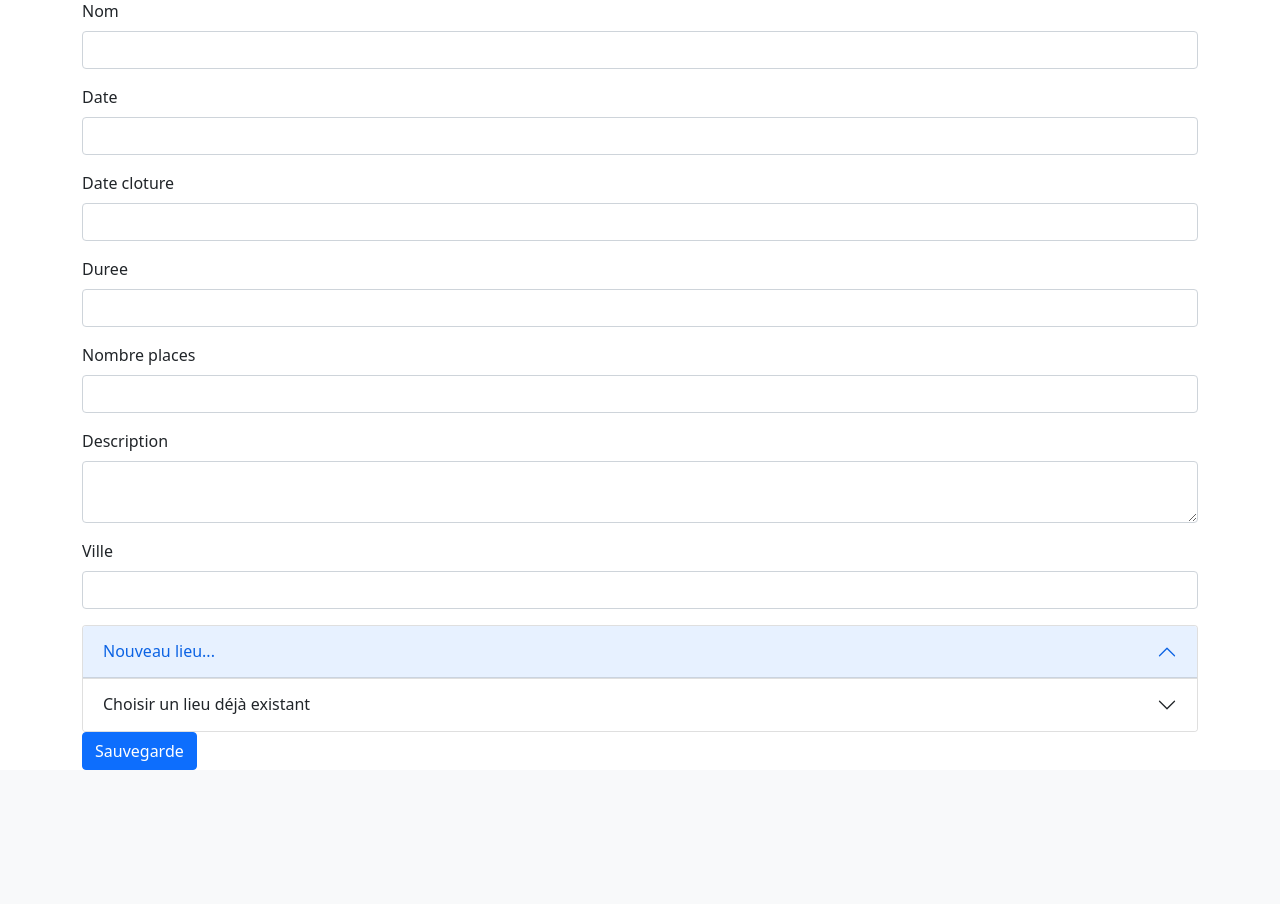
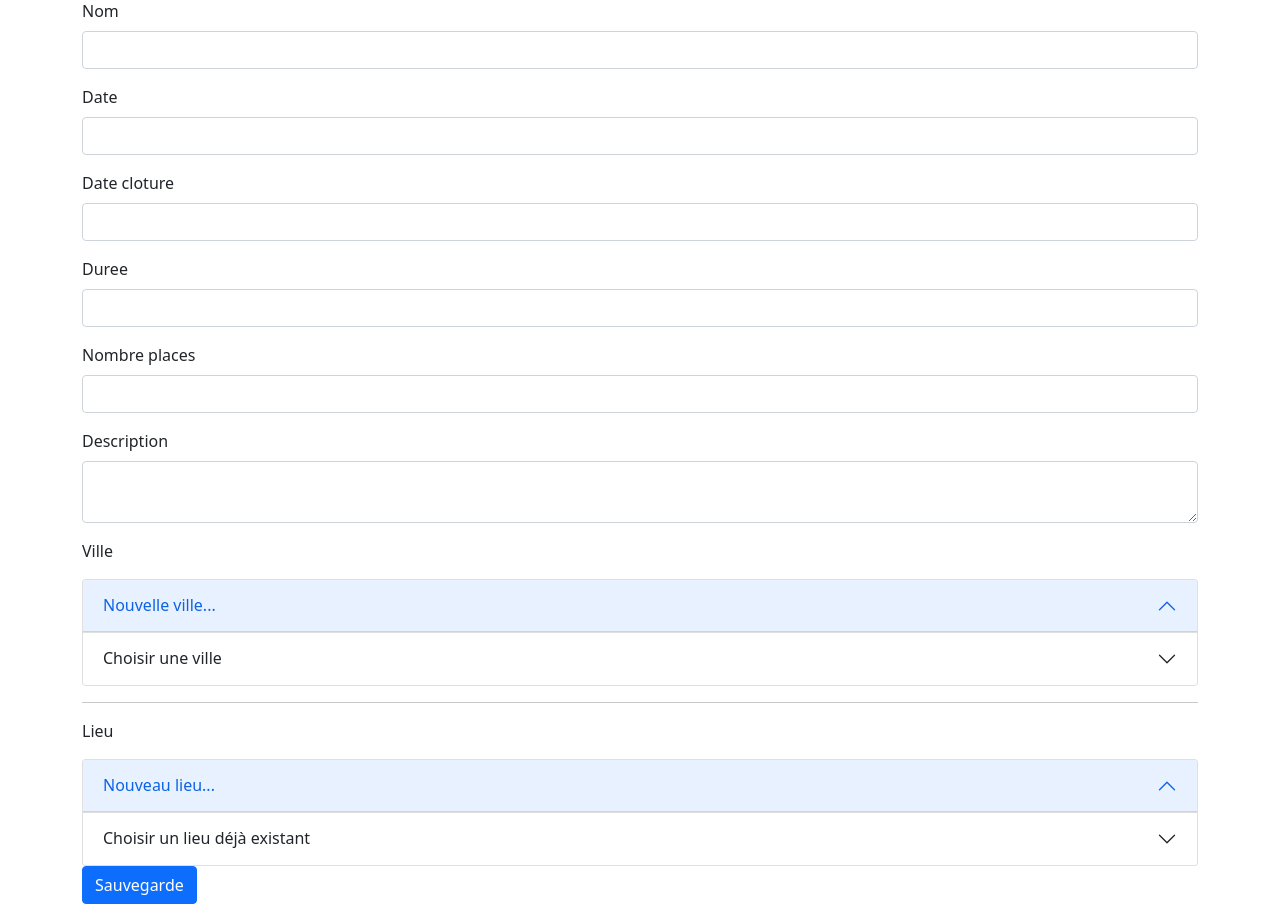
Before and after one commit to oceanelprt/project-symfony-sorties, a Symfony app: template templates/sortie/new.html.twig in a window 1280 px wide. Shown: the part 209-1113 px from the top of the page. Before the commit the page ends 979 px from the top, so only its background shows below. Run offline with Twig, Linux system fonts and the light colour scheme; the template is opened without the code that fills it, so the values that code supplies are empty; form fields are guessed from the names that the template uses; some libraries are stand-ins or nearby versions.

Commit message:
fix appel ajax si aucune ville sélectionnée + ajout ville au formulaire création sortie

```diff
--- a/assets/app.js
+++ b/assets/app.js
@@ -6,6 +6,8 @@
  */
 
 //import $ from 'jquery';
+
+import $ from "jquery";
 
 window.$ = window.jQuery = require('jquery');
 
--- a/assets/js/ajax.js
+++ b/assets/js/ajax.js
@@ -48,6 +48,7 @@ $('#sortie_ville').ready(function() {
         var data = {};
         data[$ville.attr('name')] = $ville.val();
         // Submit data via AJAX to the form's action path.
+        if($ville.val()) {
             $.ajax({
                 url : "/listeLieux/" + $ville.val(),
                 data : data,
@@ -61,5 +62,6 @@ $('#sortie_ville').ready(function() {
                     }
                 }
             });
+        }
     });
 })
--- a/templates/sortie/_form.html.twig
+++ b/templates/sortie/_form.html.twig
@@ -9,15 +9,45 @@
                 {{ form_row(form.duree) }}
                 {{ form_row(form.nombrePlaces) }}
                 {{ form_row(form.description) }}
-                {{ form_row(form.ville) }}
+                <p>Ville</p>
+                <div class="accordion" id="accordionVille">
+                    <div class="accordion-item">
+                        <h2 class="accordion-header" id="headingNewVille">
+                            <button class="accordion-button" type="button" data-bs-toggle="collapse" data-bs-target="#collapseNewVille" aria-expanded="true" aria-controls="collapseNewVille">
+                                Nouvelle ville...
+                            </button>
+                        </h2>
+                        <div id="collapseNewVille" class="accordion-collapse collapse" aria-labelledby="headingNewVille" data-bs-parent="#accordionVille">
+                            <div class="accordion-body">
+                                {{ form_row(form.nomVille) }}
+                                {{ form_row(form.codePostal) }}
+                            </div>
+                        </div>
+                    </div>
+                    <div class="accordion-item">
+                        <input type="hidden" id="choiceVille" value="">
+                        <h2 class="accordion-header" id="headingChoiceVille">
+                            <button class="accordion-button collapsed" type="button" data-bs-toggle="collapse" data-bs-target="#collapseChoiceVille" aria-expanded="false" aria-controls="collapseChoiceVille">
+                                Choisir une ville
+                            </button>
+                        </h2>
+                        <div id="collapseChoiceVille" class="accordion-collapse collapse" aria-expanded="false" aria-labelledby="headingChoiceVille" data-bs-parent="#accordionVille">
+                            <div class="accordion-body">
+                                {{ form_row(form.ville) }}
+                            </div>
+                        </div>
+                    </div>
+                </div>
+                <hr/>
+                <p>Lieu</p>
                 <div class="accordion" id="accordionExample">
                     <div class="accordion-item">
                         <h2 class="accordion-header" id="headingOne">
-                            <button class="accordion-button" type="button" data-bs-toggle="collapse" data-bs-target="#collapseOne" aria-expanded="true" aria-controls="collapseOne">
+                            <button class="accordion-button" type="button" data-bs-toggle="collapse" data-bs-target="#collapseOne" aria-expanded="false" aria-controls="collapseOne">
                                 Nouveau lieu...
                             </button>
                         </h2>
-                        <div id="collapseOne" class="accordion-collapse collapse" aria-labelledby="headingOne" data-bs-parent="#accordionExample">
+                        <div id="collapseOne" class="accordion-collapse collapse" aria-labelledby="headingOne" aria-expanded="false" data-bs-parent="#accordionExample">
                             <div class="accordion-body">
                                 {{ form_row(form.nomLieu) }}
                                 {{ form_row(form.latitude) }}
```
Also changed, not shown: src/Controller/SortieController.php (+23 -29 lines), src/Form/SortieType.php (+10 -1 lines). Lines whose indentation alone changed are shown as unchanged.
